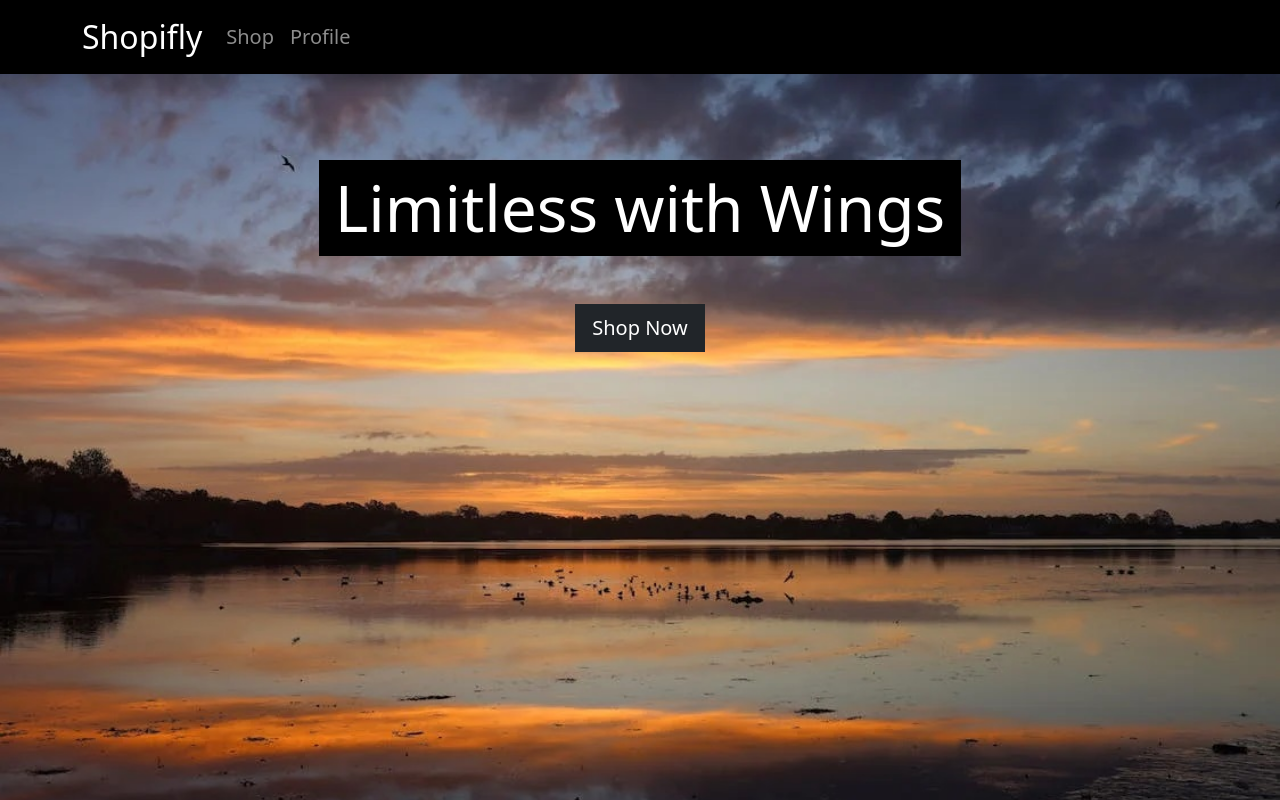
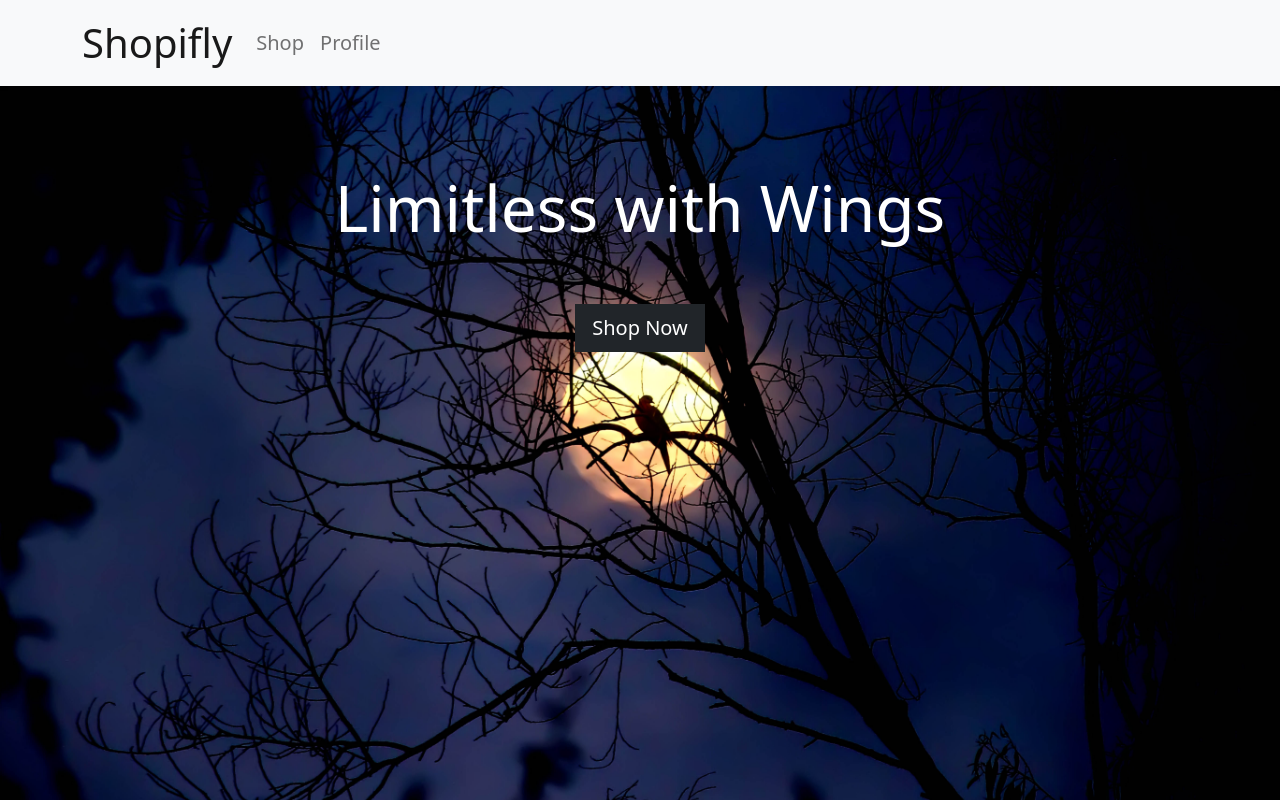
Before and after one commit to robertcs3/shopifly-project, a React (Vite) app in the folder client/: page / in a window 1280 px wide. Built offline with nearby package versions, Linux system fonts and the light colour scheme; no server answers.

Commit message:
Navbar
Add Navbar conditional styling / Navbar context.

```diff
--- a/client/src/components/Navbar.tsx
+++ b/client/src/components/Navbar.tsx
@@ -1,40 +1,41 @@
-import { useContext, useState } from "react";
-import { NavLink, useNavigate } from "react-router-dom"
+import { useContext, useState, useMemo } from "react";
+import { NavLink, useLocation } from "react-router-dom"
 import { UserContext } from "../contexts/UserContext"
 import { Button, Container, Nav, Navbar as NavbarBs, NavDropdown } from "react-bootstrap"
 import { ShoppingCartContext } from "../contexts/ShoppingCartContext";
 import ShoppingCart from "./ShoppingCart";
+import { NavbarContext } from "../contexts/NavbarContext";
 
 export default function Navbar() {
   const userContext = useContext(UserContext);
   const shoppingCartContext = useContext(ShoppingCartContext);
+  const navbarContext = useContext(NavbarContext);
   const [show, setShow] = useState<boolean>(false);
   const handleClose = () => setShow(false);
   const handleShow = () => setShow(true);
 
+
   return (
     <>
-    <NavbarBs collapseOnSelect expand='lg' sticky="top" bg="black" variant="dark" className="shadow" >
-
-
+      <NavbarBs collapseOnSelect expand='lg' sticky="top" bg={navbarContext.bg} variant={navbarContext.variant} className="shadow-sm">
 
         <Container>
-                      <NavbarBs.Brand to="/" as={NavLink} className='fs-2'>Shopifly</NavbarBs.Brand>
+          <NavbarBs.Brand to="/" as={NavLink} className='fs-1' onClick={() => navbarContext.handlePageChange('/')} >Shopifly</NavbarBs.Brand>
           <NavbarBs.Toggle aria-controls="responsive-navbar-nav" />
           <NavbarBs.Collapse>
 
             <Nav className="me-auto fs-5">
-                                <Nav.Link to="/shop" as={NavLink}>Shop</Nav.Link>
+              <Nav.Link to="/shop" as={NavLink} onClick={() => navbarContext.handlePageChange('/shop')}>Shop</Nav.Link>
               {userContext.user ? (
-                                  <Nav.Link to="/profile" as={NavLink}>{userContext.user.username}'s  profile</Nav.Link>
+                <Nav.Link to="/profile" as={NavLink} onClick={() => navbarContext.handlePageChange('/profile')}>{userContext.user.username}'s  profile</Nav.Link>
               ) : (
-                                  <Nav.Link to="/profile" as={NavLink}>Profile</Nav.Link>
+                <Nav.Link to="/profile" as={NavLink} onClick={() => navbarContext.handlePageChange('/profile')}>Profile</Nav.Link>
               )}
             </Nav>
             {userContext.user && (
               <Button onClick={() => {
                 handleShow();
-                                }} style={{ width: "3rem", height: "3rem", position: "relative" }} className="rounded-circle" variant="light"><svg version="1.1" id="Capa_1" xmlns="http://www.w3.org/2000/svg" xmlnsXlink="http://www.w3.org/1999/xlink" x="0px" y="0px"
+              }} style={{ width: "3rem", height: "3rem", position: "relative" }} className="rounded-circle border-dark" variant="light"><svg version="1.1" id="Capa_1" xmlns="http://www.w3.org/2000/svg" xmlnsXlink="http://www.w3.org/1999/xlink" x="0px" y="0px"
                 viewBox="0 0 239.988 239.988" xmlSpace="preserve"> <path d="M26.674,45.892L0,38.843L7.664,9.839l49.01,12.951v20.906h183.314l-31.314,101.955h-152v23.022h145.648l-8.158,29h-19.926
                                  c2.393,3.362,3.814,7.464,3.814,11.904c0,11.361-9.209,20.571-20.57,20.571c-11.361,0-20.572-9.21-20.572-20.571
                                  c0-4.44,1.422-8.542,3.814-11.904H84.238c2.393,3.362,3.814,7.464,3.814,11.904c0,11.361-9.209,20.571-20.57,20.571
--- a/client/src/components/ShoppingCart.tsx
+++ b/client/src/components/ShoppingCart.tsx
@@ -1,4 +1,4 @@
-import React, { useContext } from 'react'
+import { useContext } from 'react'
 import { Button, Col, Offcanvas, Row, Stack } from 'react-bootstrap'
 import { ItemContext } from '../contexts/ItemContext';
 import { ShoppingCartContext } from '../contexts/ShoppingCartContext'
@@ -6,7 +6,6 @@ import { formatCurrency } from '../utility/formatCurrency';
 
 export default function ShoppingCart({ show, onHide }: any) {
     const shoppingCartContext = useContext(ShoppingCartContext);
-    const itemContext = useContext(ItemContext);
 
     return (
         <>
--- a/client/src/components/item/AdminDisplay.tsx
+++ b/client/src/components/item/AdminDisplay.tsx
@@ -17,7 +17,7 @@ export default function AdminDisplay(item: ItemInterface) {
         <Card.Img
           variant='top'
           src={item.imageUrl}
-          height="400px"
+          height="250px"
           style={{ objectFit: "cover" }}
         />
         <Card.Body>
--- a/client/src/contexts/ItemContext.tsx
+++ b/client/src/contexts/ItemContext.tsx
@@ -1,7 +1,7 @@
-import { createContext, PropsWithChildren, useEffect, useState, useContext } from 'react'
+import { createContext, PropsWithChildren, useEffect, useState } from 'react'
 import Axios, { AxiosResponse } from 'axios'
 import { ItemInterface } from '../interfaces/ItemInterface'
-import { ShoppingCartContext } from './ShoppingCartContext'
+
 
 type ItemContext = {
   createItem: (
--- /dev/null
+++ b/client/src/contexts/NavbarContext.tsx
@@ -0,0 +1,30 @@
+import React, { createContext, PropsWithChildren, useMemo, useState } from 'react'
+
+
+type NavbarContext = {
+    handlePageChange : (page: string) => void
+    variant: "dark" | "light";
+    bg: "transparent" | "light";
+}
+
+export const NavbarContext = createContext({} as NavbarContext)
+export default function NavbarProvider(props: PropsWithChildren<any>) {
+    const [activePage, setActivePage] = useState(localStorage.getItem('activePage' || '/'));
+
+    const handlePageChange = (page: string) => {
+        setActivePage(page);
+        localStorage.setItem('activePage', page);
+      }
+
+    const variant = useMemo(() => activePage === '/' ? 'dark' : 'light', [activePage]);
+    const bg = useMemo(() => activePage === '/' ? 'transparent' : 'light', [activePage]);
+    return (
+        <NavbarContext.Provider value={{
+            handlePageChange,
+            variant,
+            bg
+        }}>
+            {props.children}
+        </NavbarContext.Provider>
+    )
+}
--- a/client/src/contexts/UserContext.tsx
+++ b/client/src/contexts/UserContext.tsx
@@ -21,7 +21,6 @@ export default function UserProvider(props: PropsWithChildren<any>) {
   const getUser = async () => {
     await Axios.get(`${import.meta.env.VITE_API_URL}/user`, { withCredentials: true }).then((res: AxiosResponse) => {
       setUser(res.data);
-      console.log(res.data);
     }).catch(err => {
     })
   }
--- a/client/src/main.tsx
+++ b/client/src/main.tsx
@@ -6,9 +6,11 @@ import UserProvider from './contexts/UserContext'
 import ItemProvider from './contexts/ItemContext'
 import ShoppingCartProvider from './contexts/ShoppingCartContext'
 import './styles/index.css'
+import NavbarProvider from './contexts/NavbarContext'
 
 ReactDOM.createRoot(document.getElementById('root') as HTMLElement).render(
   <React.StrictMode>
+    <NavbarProvider>
       <UserProvider>
         <ItemProvider>
           <ShoppingCartProvider>
@@ -16,5 +18,6 @@ ReactDOM.createRoot(document.getElementById('root') as HTMLElement).render(
           </ShoppingCartProvider>
         </ItemProvider>
       </UserProvider>
+    </NavbarProvider>
   </React.StrictMode>,
 )
--- a/client/src/styles/home.module.css
+++ b/client/src/styles/home.module.css
@@ -7,7 +7,7 @@
     left: 0;
     right: 0;
     bottom: 0;
-    background-image: url("../../src/assets/home-page.jpg");
+    background-image: url("../../src/assets/home-page.jpeg");
 }
 
 .intro {
@@ -21,7 +21,7 @@
 .logo {
     font-size: 4rem;
     color: white;
-    background-color: black;
+
     padding: 0 1rem 0 1rem;
     min-width: max-content;
     cursor:default;
@@ -33,13 +33,12 @@
     .body {
         height: 100vh;
         background-size: cover;
-        background-image: url("../../src/assets/home-page.jpg");
+        background-image: url("../../src/assets/home-page.jpeg");
     }
 
     .logo {
         font-size: 2rem;
         color: white;
-        background-color: #292b2c;
         padding: 0 1rem 0 1rem;
         min-width: max-content;
         cursor:default;
--- a/client/src/styles/index.css
+++ b/client/src/styles/index.css
@@ -2,6 +2,6 @@ body {
     box-sizing: border-box;
     height: 100vh;
     width: 100vw;
-    background-color: #e5e7eb;
+    background-color: #f8fafc;
     overflow-x: hidden;
 }
```
Also changed, not shown: client/src/assets/home-page.jpeg (added), client/src/assets/home-page.jpg (deleted). Lines whose indentation alone changed are shown as unchanged.
